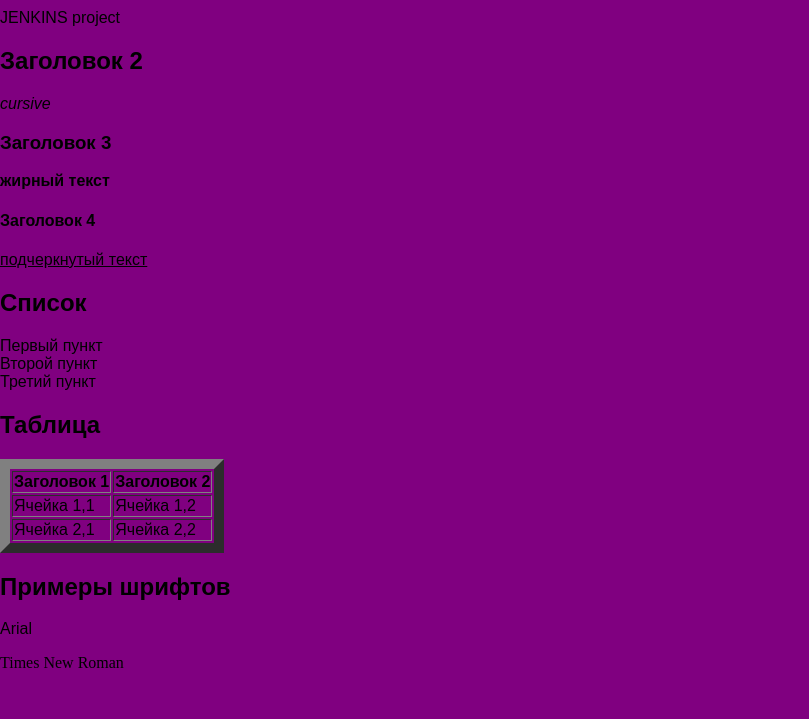
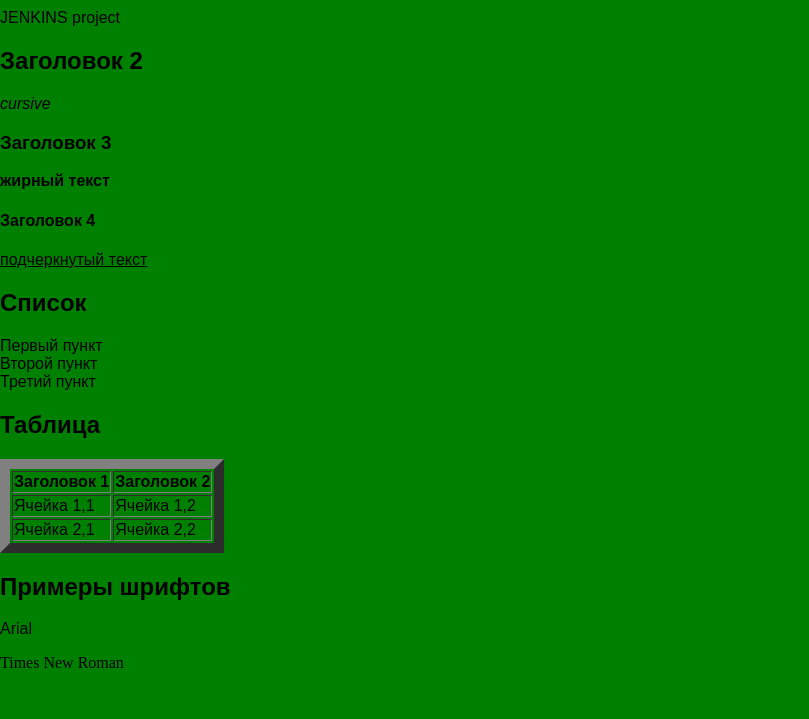
Before and after one commit to Breakway/Jenkins_HTML, a plain HTML site: page index.html in a window 1280 px wide. Shown: the part 81-800 px from the top of the page, without its empty margins (0-809 px from the left). Drawn offline with Linux system fonts and the light colour scheme.

Commit message:
Update index.html

```diff
--- a/index.html
+++ b/index.html
@@ -5,7 +5,7 @@
 	<link rel="stylesheet" type="text/css" href="styles.css">
     <title>Пример текста и форматирования</title>
 </head>
-<body bgcolor=purple>
+<body bgcolor=green>
     <h1 style="text-align: center">Заголовок 1</h1>
     <p>JENKINS project</p>
 
```
